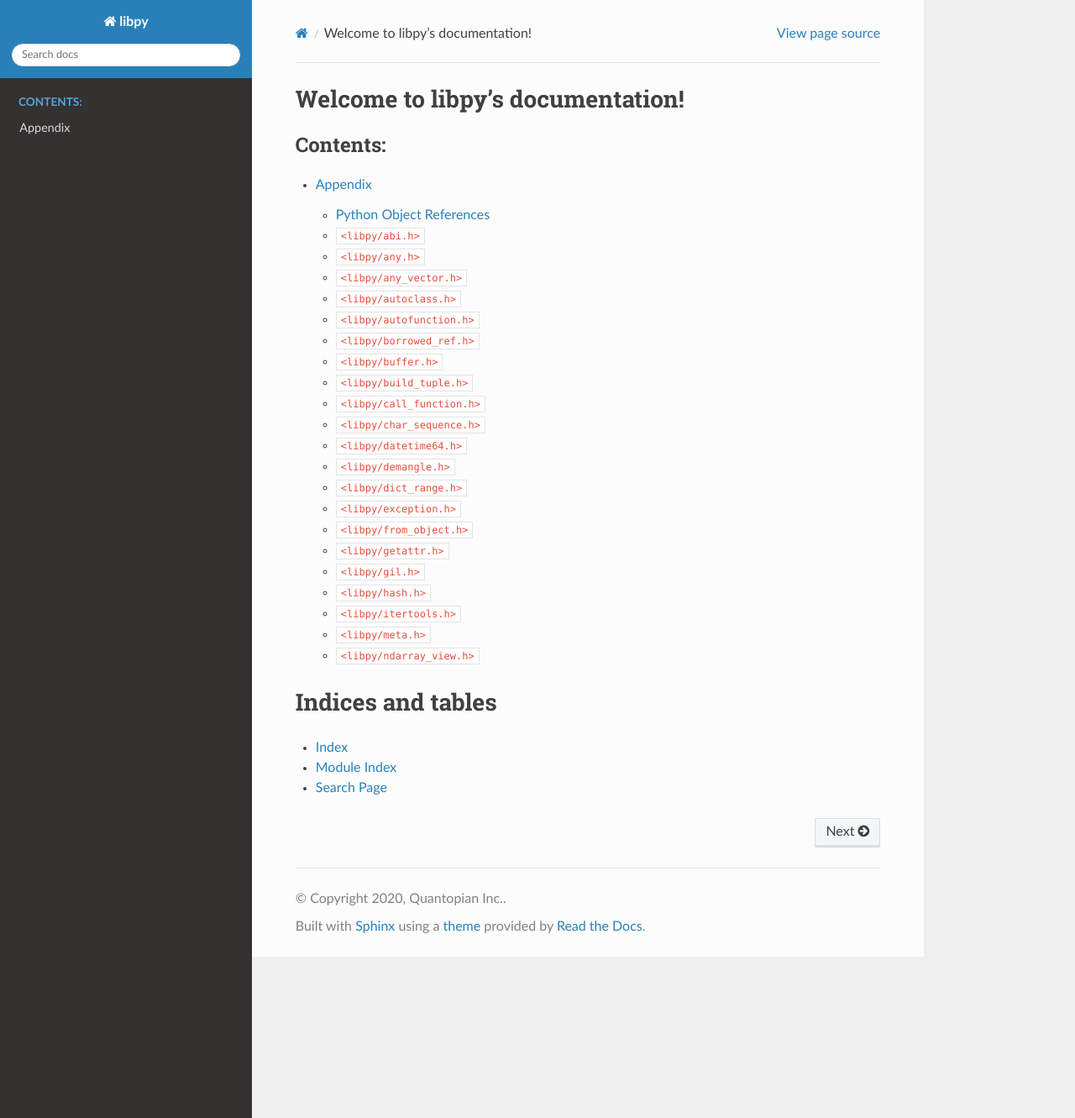
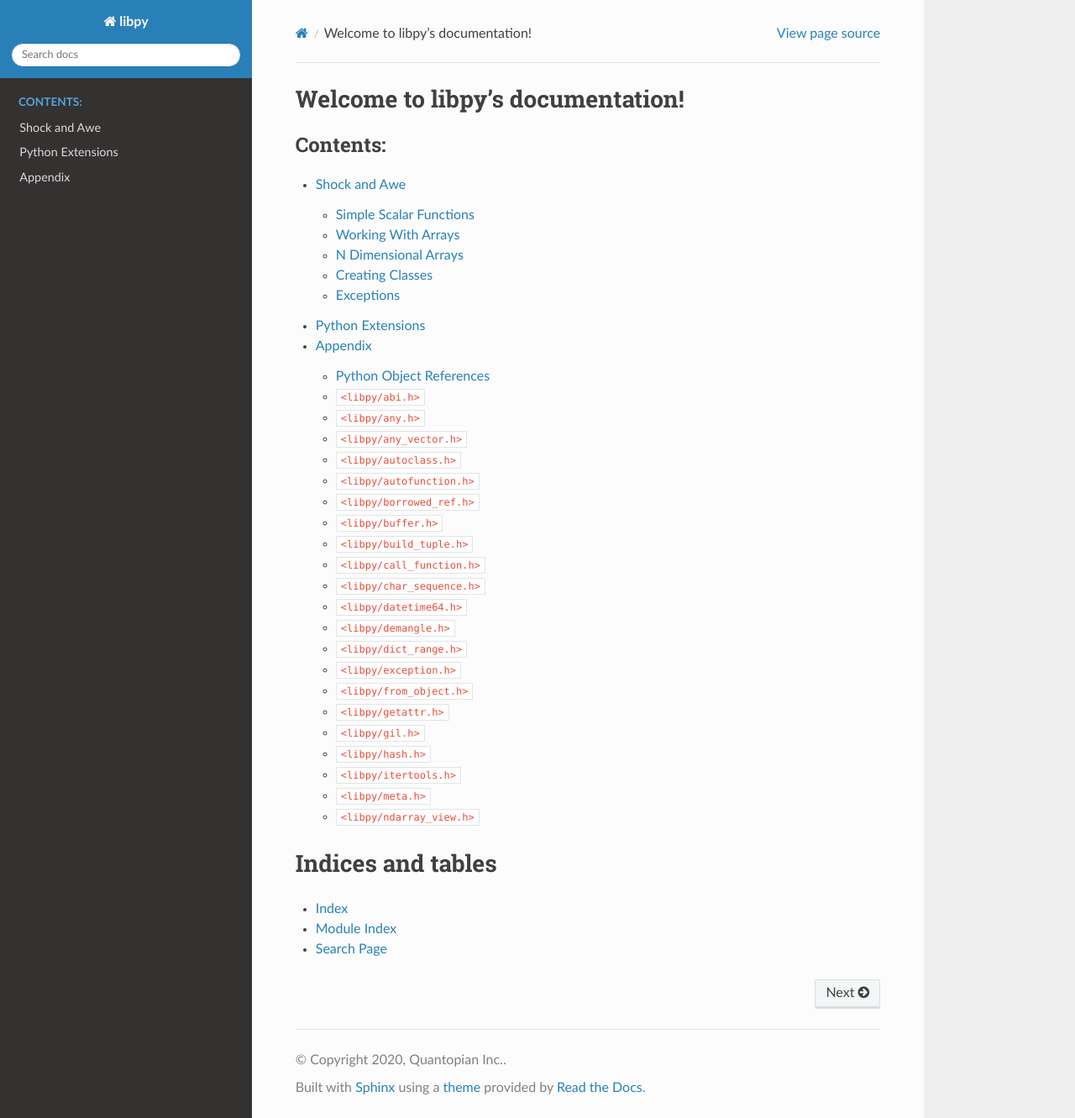
Before and after one commit to quantopian/libpy, a Sphinx documentation site: the page built from docs/source/index.rst, in a window 1280 px wide and 1331 px high. Shown: the whole window at 84% size. Built offline with Sphinx 7.4.7 and the Read the Docs theme 2.0.0, drawn with Linux system fonts in a browser that asks for light colours; some of the changed lines change nothing that is shown.

Commit message:
ENH: Tutorial Docs (#156)
* ENH: Tutorial in rst

* ENH: add matmul support to autoclass

* DEV: add top-level makefile target for docs

* DOC: use a smaller example for autoclass

Co-authored-by: Joe Jevnik <joe@quantopian.com>

```diff
--- a/docs/source/conf.py
+++ b/docs/source/conf.py
@@ -7,6 +7,8 @@ release = '0.1.0'
 
 extensions = [
     'breathe',
+    'IPython.sphinxext.ipython_console_highlighting',
+    'IPython.sphinxext.ipython_directive',
 ]
 
 breathe_projects = {'libpy': '../doxygen-build/xml'}
--- a/docs/source/index.rst
+++ b/docs/source/index.rst
@@ -5,6 +5,7 @@ Welcome to libpy's documentation!
    :maxdepth: 2
    :caption: Contents:
 
+   tutorial
    appendix
 
 
--- /dev/null
+++ b/docs/source/tutorial.rst
@@ -0,0 +1,226 @@
+====================
+Shock and Awe [#f1]_
+====================
+
+A *concise* overview of ``libpy``. For an introduction to extending Python with C or C++ please see `the Python documentation <https://docs.python.org/3/extending/extending.html>`_ or `Joe Jevnik's C Extension Tutorial <https://llllllllll.github.io/c-extension-tutorial/>`_.
+
+Simple Scalar Functions
+=======================
+
+We start by building simple scalar functions in C++ which we can call from Python.
+
+.. ipython:: python
+
+  from libpy_tutorial import scalar_functions
+
+A simple scalar function:
+
+.. literalinclude:: tutorial/libpy_tutorial/scalar_functions.cc
+   :lines: 11-13
+
+.. ipython:: python
+
+  scalar_functions.bool_scalar(False)
+
+A great way to use ``libpy`` is to write the code that needs to be fast in C++ and expose that code via Python. Let's estimate ``pi`` using a monte carlo simulation:
+
+.. literalinclude:: tutorial/libpy_tutorial/scalar_functions.cc
+   :lines: 15-30
+
+.. ipython:: python
+
+  scalar_functions.monte_carlo_pi(10_000_000)
+
+Of course, we can build C++ functions that support all the features of regular Python functions.
+
+``libpy`` supports optional args:
+
+.. literalinclude:: tutorial/libpy_tutorial/scalar_functions.cc
+   :lines: 34-36
+
+.. ipython:: python
+
+  scalar_functions.optional_arg(b"An argument was passed")
+  scalar_functions.optional_arg()
+
+and keyword/optional keyword arguments:
+
+.. literalinclude:: tutorial/libpy_tutorial/scalar_functions.cc
+   :lines: 38-44
+
+.. ipython:: python
+
+  scalar_functions.keyword_args(kw_arg_kwd=1)
+  scalar_functions.keyword_args(kw_arg_kwd=1, opt_kw_arg_kwd=55)
+
+
+Working With Arrays
+===================
+
+In order to write performant code it is often useful to write vectorized functions that act on arrays. Thus, libpy has extenstive support for ``numpy`` arrays.
+
+.. ipython:: python
+
+  from libpy_tutorial import arrays
+  import numpy as np
+
+We can take ``numpy`` arrays as input:
+
+.. literalinclude:: tutorial/libpy_tutorial/arrays.cc
+   :lines: 11-17
+
+.. ipython:: python
+
+  some_numbers = np.arange(20000)
+  arrays.simple_sum(some_numbers)
+
+and return them as output:
+
+.. literalinclude:: tutorial/libpy_tutorial/arrays.cc
+   :lines: 23-43
+
+.. ipython:: python
+
+  prime_mask = arrays.is_prime(some_numbers)
+  some_numbers[prime_mask][:100]
+
+.. note:: ``numpy`` arrays passed to C++ are `ranges <https://en.cppreference.com/w/cpp/ranges/range>`_.
+
+.. literalinclude:: tutorial/libpy_tutorial/arrays.cc
+   :lines: 19-21
+
+.. ipython:: python
+
+  arrays.simple_sum_iterator(some_numbers)
+
+N Dimensional Arrays
+====================
+
+We can also work with n-dimensional arrays. As a motivating example, let's sharpen an image. Specifically - we will sharpen:
+
+.. ipython:: python
+
+  from PIL import Image
+  import matplotlib.pyplot as plt # to show the image in documenation
+  import numpy as np
+  import pkg_resources
+  img_file = pkg_resources.resource_stream("libpy_tutorial", "data/original.png")
+  img = Image.open(img_file)
+  @savefig original.png width=200px
+  plt.imshow(img)
+
+.. literalinclude:: tutorial/libpy_tutorial/ndarrays.cc
+   :lines: 10-55
+
+.. ipython:: python
+
+  pixels = np.array(img)
+  kernel = np.array([
+      [0, -1, 0],
+      [-1, 5, -1],
+      [0, -1, 0]
+  ]) # already normalized
+  from libpy_tutorial import ndarrays
+  res = ndarrays.apply_kernel(pixels, kernel)
+  @savefig sharpened.png width=200px
+  plt.imshow(res)
+
+
+.. note:: We are able to pass a shaped n-dimensional array as input and return one as output.
+
+
+Creating Classes
+================
+
+``libpy`` also allows you to construct C++ classes and then easily expose them as if they are regular Python classes.
+
+.. ipython:: python
+
+  from libpy_tutorial.classes import Vec3d
+
+C++ classes are able to emulate all the features of Python classes:
+
+.. literalinclude:: tutorial/libpy_tutorial/classes.cc
+   :lines: 9-67
+
+.. literalinclude:: tutorial/libpy_tutorial/classes.cc
+   :lines: 93-106
+
+.. ipython:: python
+
+  Vec3d.__doc__
+  v = Vec3d(1, 2, 3)
+  v
+  str(v)
+  v.x(), v.y(), v.z()
+  w = Vec3d(4, 5, 6); w
+  v + w
+  v * w
+  v.magnitude()
+
+Exceptions
+==========
+
+Working with exceptions is also important.
+
+.. ipython:: python
+
+  from libpy_tutorial import exceptions
+
+We can throw exceptions in C++ that will then be dealt with in Python. Two patterns:
+
+1. Throw your own exception: ``throw py::exception(type, msg...)``, maybe in response to an exception from a C-API function.
+2. Throw a C++ exception directly.
+
+.. literalinclude:: tutorial/libpy_tutorial/exceptions.cc
+   :lines: 11-17
+
+::
+
+    In [40]: exceptions.throw_value_error(4)
+    ---------------------------------------------------------------------------
+    ValueError                                Traceback (most recent call last)
+    <ipython-input-40-6cfdcf9a1ea9> in <module>
+    ----> 1 exceptions.throw_value_error(4)
+
+    ValueError: You passed 4 and this is the exception
+
+    In [41]: exceptions.raise_from_cxx()
+    ---------------------------------------------------------------------------
+    RuntimeError                              Traceback (most recent call last)
+    <ipython-input-41-ee2345413222> in <module>
+    ----> 1 exceptions.raise_from_cxx()
+
+    RuntimeError: a C++ exception was raised: Supposedly a bad argument was used
+
+.. rubric:: Footnotes
+
+.. [#f1] With naming credit to the intorduction of `Q for Mortals <https://code.kx.com/q4m3/1_Q_Shock_and_Awe/>`_.
+
+=================
+Python Extensions
+=================
+
+In order to create and use a Python Extension we must do four basic things:
+
+First, we use :cpp:func:`py::autofunction` to create an array of `PyMethoddef <https://docs.python.org/3/c-api/structures.html#c.PyMethodDef>`_.
+
+.. literalinclude:: tutorial/libpy_tutorial/scalar_functions.cc
+   :lines: 47-53
+
+Second, we create a `PyModuleDef <https://docs.python.org/3/c-api/module.html#c.PyModuleDef>`_ module.
+
+.. literalinclude:: tutorial/libpy_tutorial/scalar_functions.cc
+   :lines: 55-65
+
+Then we intialize the module (`see also <https://docs.python.org/3/extending/extending.html#the-module-s-method-table-and-initialization-function>`_):
+
+.. literalinclude:: tutorial/libpy_tutorial/scalar_functions.cc
+   :lines: 67-74
+
+.. note:: The initialization function must be named ``PyInit_name()``, where name is the name of the module.
+
+Finally, we must tell ``setup.py`` to build our module using the ``LibpyExtension`` helper:
+
+.. literalinclude:: tutorial/setup.py
+   :lines: 18-28,37,50-54,71-72
--- /dev/null
+++ b/docs/source/tutorial/libpy_tutorial/__init__.py
@@ -0,0 +1 @@
+import libpy # noqa
--- /dev/null
+++ b/docs/source/tutorial/setup.py
@@ -0,0 +1,72 @@
+import ast
+import glob
+import os
+
+from libpy.build import LibpyExtension
+from setuptools import find_packages, setup
+
+if ast.literal_eval(os.environ.get("LIBPY_TUTORIAL_DEBUG_BUILD", "0")):
+    optlevel = 0
+    debug_symbols = True
+    max_errors = 5
+else:
+    optlevel = 3
+    debug_symbols = False
+    max_errors = None
+
+
+def extension(*args, **kwargs):
+    return LibpyExtension(
+        *args,
+        optlevel=optlevel,
+        debug_symbols=debug_symbols,
+        werror=True,
+        max_errors=max_errors,
+        include_dirs=["."] + kwargs.pop("include_dirs", []),
+        depends=glob.glob("**/*.h", recursive=True),
+        **kwargs
+    )
+
+install_requires = [
+    'setuptools',
+    'libpy',
+    'matplotlib',
+    'pillow',
+]
+
+setup(
+    name="libpy_tutorial",
+    version="0.1.0",
+    description="Tutorial for libpy",
+    author="Quantopian Inc.",
+    author_email="opensource@quantopian.com",
+    packages=find_packages(),
+    package_data={
+        "": ["*.png"],
+    },
+    install_requires=install_requires,
+    license="Apache 2.0",
+    url="https://github.com/quantopian/libpy",
+    ext_modules=[
+        extension(
+            "libpy_tutorial.scalar_functions",
+            ["libpy_tutorial/scalar_functions.cc"],
+        ),
+        extension(
+            "libpy_tutorial.arrays",
+            ["libpy_tutorial/arrays.cc"],
+        ),
+        extension(
+            "libpy_tutorial.ndarrays",
+            ["libpy_tutorial/ndarrays.cc"],
+        ),
+        extension(
+            "libpy_tutorial.exceptions",
+            ["libpy_tutorial/exceptions.cc"],
+        ),
+        extension(
+            "libpy_tutorial.classes",
+            ["libpy_tutorial/classes.cc"],
+        ),
+    ],
+)
```
Also changed, not shown: docs/source/tutorial/libpy_tutorial/data/original.png (added), 10 other files.
